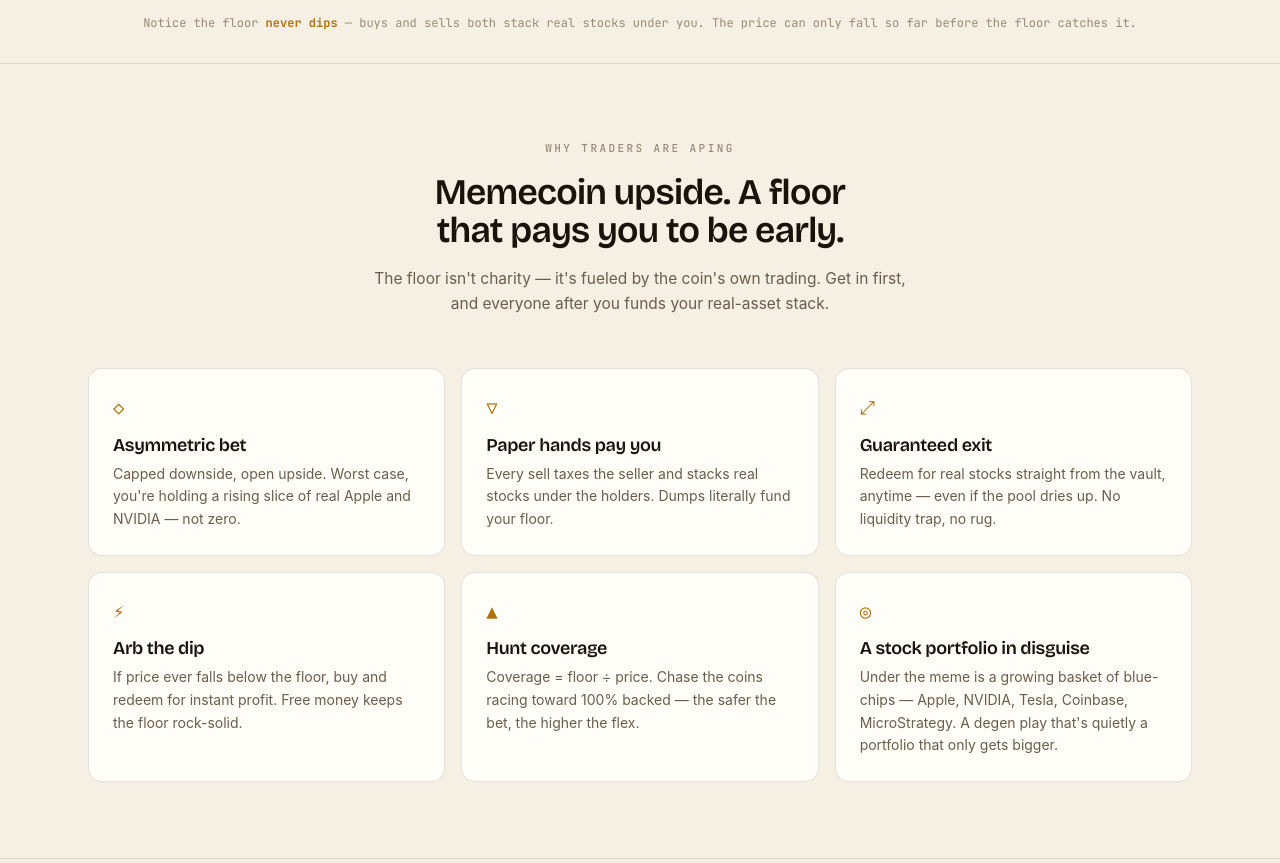
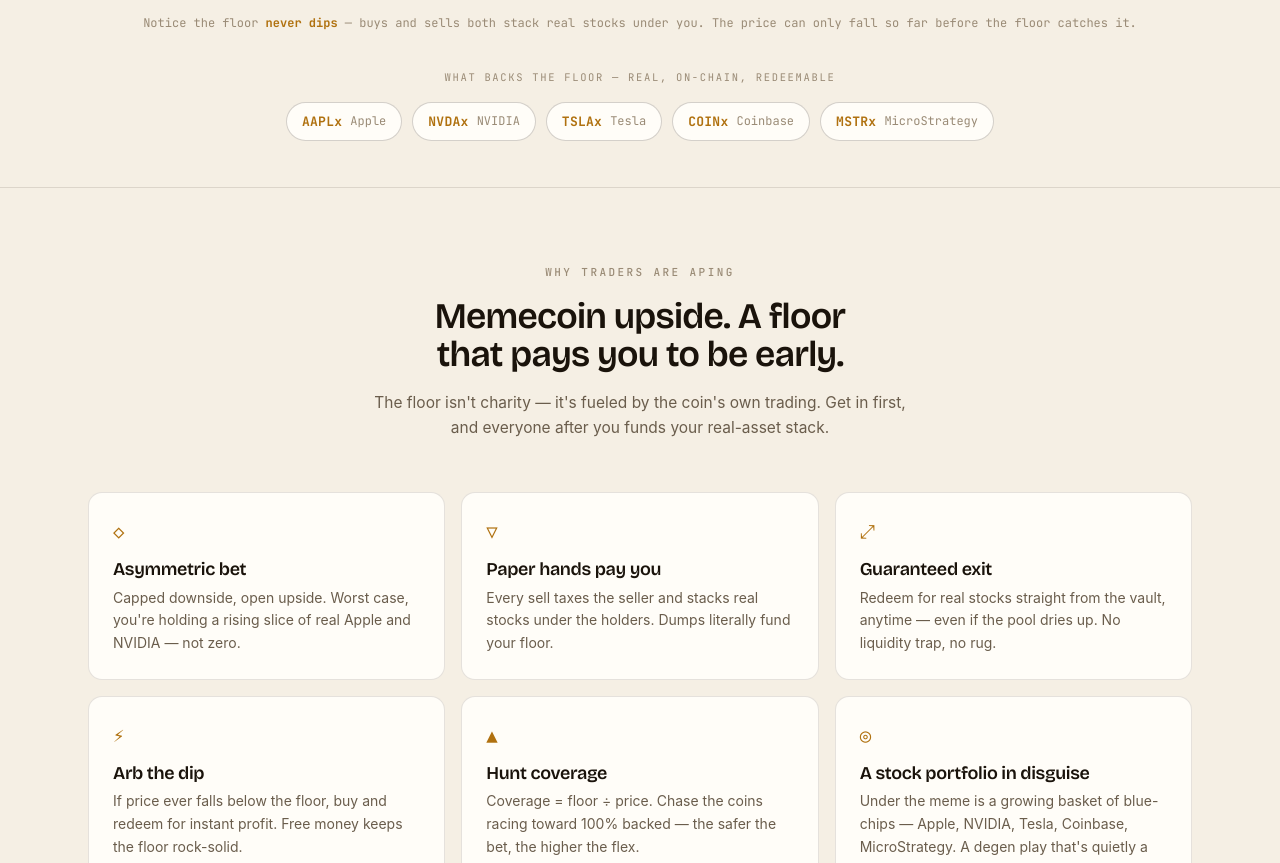
Before and after one commit to BallastSystems/solum, a plain HTML site: page index.html in a window 1280 px wide. Shown: the part 1055-1918 px from the top of the page. Drawn offline with nearby package versions, Linux system fonts and the light colour scheme.

Commit message:
Add ticker-chip strip: AAPLx NVDAx TSLAx COINx MSTRx (the vault's 5 tokenized stocks)

```diff
--- a/index.html
+++ b/index.html
@@ -75,6 +75,15 @@
   .hero-sub{max-width:620px;margin:22px auto 0;color:var(--dim);font-size:clamp(15px,2vw,18px)}
   .hero-sub b{color:var(--text);font-weight:600}
   .hero-cta{display:flex;gap:16px;justify-content:center;flex-wrap:wrap;margin-top:30px}
+  /* backing basket ticker strip */
+  .basket{padding:6px 0 46px}
+  .basket-label{text-align:center;font-family:var(--mono);font-size:10.5px;letter-spacing:.16em;text-transform:uppercase;color:var(--faint);margin-bottom:16px}
+  .tickers{display:flex;flex-wrap:wrap;justify-content:center;gap:10px}
+  .tk{display:inline-flex;align-items:center;gap:8px;font-family:var(--mono);font-size:13px;color:var(--dim);border:1px solid var(--line-2);border-radius:100px;padding:8px 15px;background:var(--card);transition:border-color .2s,transform .15s}
+  .tk:hover{border-color:color-mix(in srgb,var(--sun) 45%,transparent);transform:translateY(-1px)}
+  .tk b{color:var(--sun);font-weight:700;letter-spacing:.02em}
+  .tk .co{color:var(--faint);font-size:12px}
+  @media (max-width:640px){.tk{font-size:12px;padding:7px 12px}.tk .co{display:none}}
 
   /* SIMULATOR */
   .sim{margin:44px auto 0;max-width:1000px;background:var(--card);border:1px solid var(--line);border-radius:20px;overflow:hidden;text-align:left}
@@ -219,6 +228,17 @@
   </div>
   <p class="caption">Notice the floor <b>never dips</b> — buys and sells both stack real stocks under you. The price can only fall so far before the floor catches it.</p>
 </div></header>
+
+<div class="basket"><div class="wrap">
+  <p class="basket-label">What backs the floor — real, on-chain, redeemable</p>
+  <div class="tickers">
+    <span class="tk"><b>AAPLx</b> <span class="co">Apple</span></span>
+    <span class="tk"><b>NVDAx</b> <span class="co">NVIDIA</span></span>
+    <span class="tk"><b>TSLAx</b> <span class="co">Tesla</span></span>
+    <span class="tk"><b>COINx</b> <span class="co">Coinbase</span></span>
+    <span class="tk"><b>MSTRx</b> <span class="co">MicroStrategy</span></span>
+  </div>
+</div></div>
 
 <section id="why"><div class="wrap">
   <p class="sec-kicker kicker">Why traders are aping</p>
```
